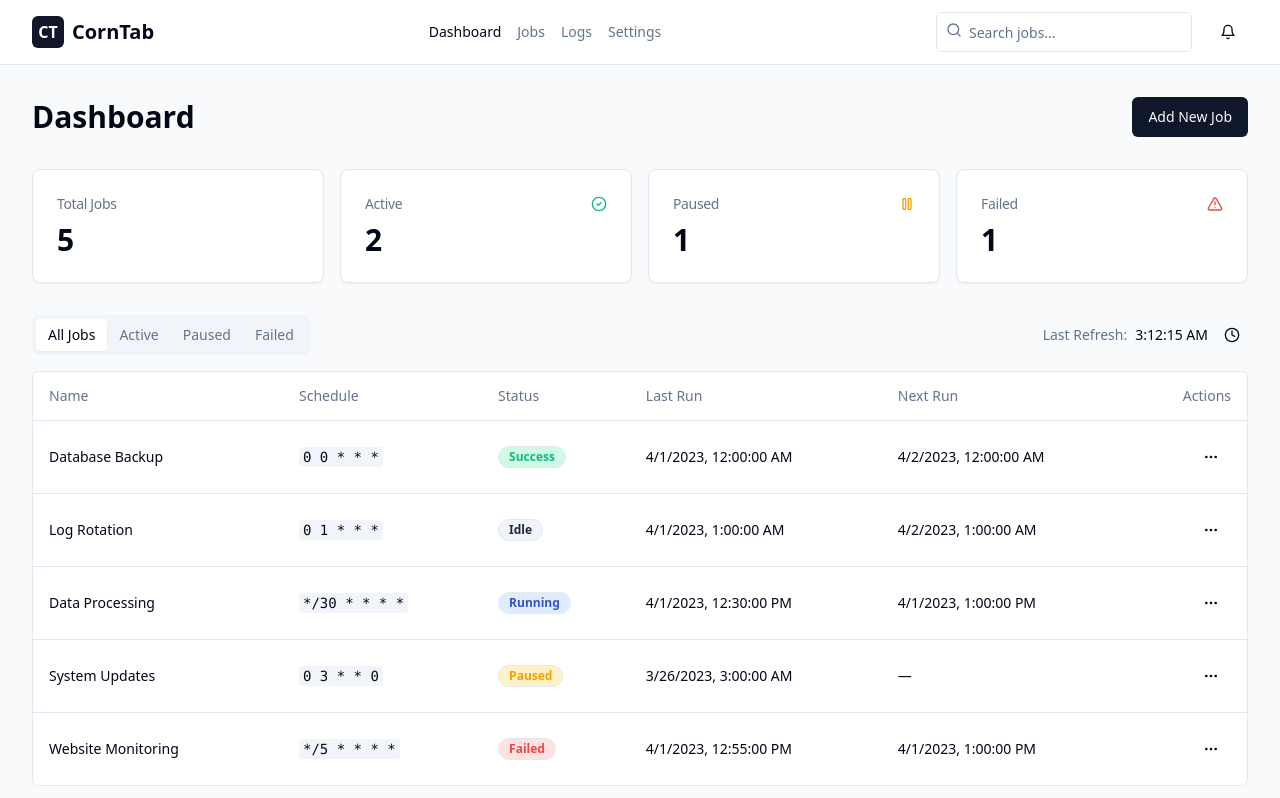
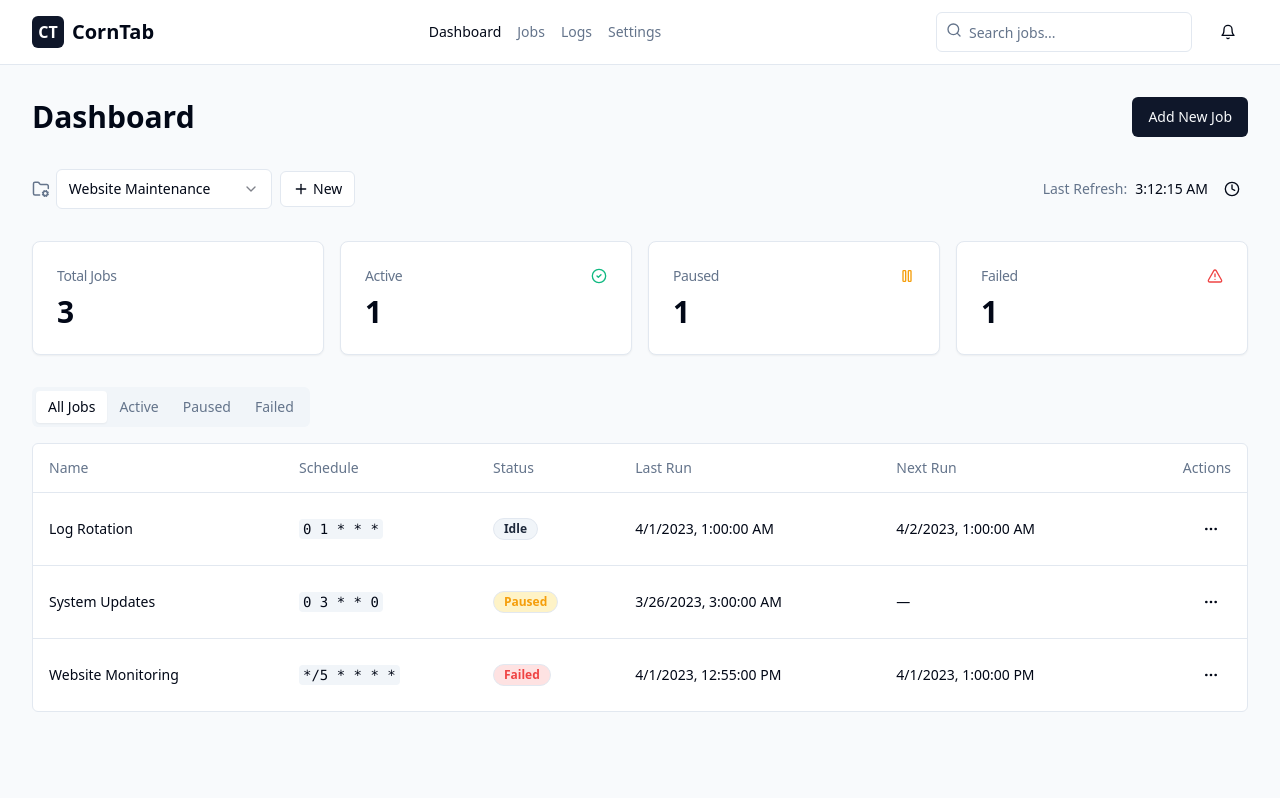
Before and after one commit to thanakrnpree123/corntab-harvest, a React (Vite) app: page / in a window 1280 px wide. Shown: the top 798 px of the page. Built offline with nearby package versions, Linux system fonts and the light colour scheme.

Commit message:
Help change code
The user requested help changing the code.

```diff
--- a/src/components/CreateJobModal.tsx
+++ b/src/components/CreateJobModal.tsx
@@ -20,19 +20,29 @@ import { Input } from "@/components/ui/input";
 import { Label } from "@/components/ui/label";
 import { Textarea } from "@/components/ui/textarea";
 import { toast } from "sonner";
+import { Project } from "@/lib/types";
 
 interface CreateJobModalProps {
   isOpen: boolean;
   onClose: () => void;
   onCreateJob: (jobData: any) => void;
+  projects: Project[];
+  selectedProjectId: string;
 }
 
-export function CreateJobModal({ isOpen, onClose, onCreateJob }: CreateJobModalProps) {
+export function CreateJobModal({
+  isOpen,
+  onClose,
+  onCreateJob,
+  projects,
+  selectedProjectId
+}: CreateJobModalProps) {
   const [jobName, setJobName] = useState("");
   const [command, setCommand] = useState("");
   const [schedule, setSchedule] = useState("");
   const [description, setDescription] = useState("");
   const [scheduleType, setScheduleType] = useState("cron");
+  const [projectId, setProjectId] = useState(selectedProjectId);
 
   const handleCreateJob = () => {
     if (!jobName || !command || !schedule) {
@@ -45,6 +55,7 @@ export function CreateJobModal({ isOpen, onClose, onCreateJob }: CreateJobModalP
       command,
       schedule,
       description,
+      projectId,
     };
 
     onCreateJob(newJob);
@@ -59,6 +70,7 @@ export function CreateJobModal({ isOpen, onClose, onCreateJob }: CreateJobModalP
     setSchedule("");
     setDescription("");
     setScheduleType("cron");
+    setProjectId(selectedProjectId);
   };
 
   const handleCancel = () => {
@@ -82,6 +94,22 @@ export function CreateJobModal({ isOpen, onClose, onCreateJob }: CreateJobModalP
           </DialogDescription>
         </DialogHeader>
         <div className="grid gap-6 py-4">
+          <div className="grid gap-2">
+            <Label htmlFor="project">Project *</Label>
+            <Select value={projectId} onValueChange={setProjectId}>
+              <SelectTrigger>
+                <SelectValue placeholder="Select a project" />
+              </SelectTrigger>
+              <SelectContent>
+                {projects.map((project) => (
+                  <SelectItem key={project.id} value={project.id}>
+                    {project.name}
+                  </SelectItem>
+                ))}
+              </SelectContent>
+            </Select>
+          </div>
+
           <div className="grid gap-2">
             <Label htmlFor="name">Job Name *</Label>
             <Input
--- /dev/null
+++ b/src/components/ProjectSelector.tsx
@@ -0,0 +1,124 @@
+
+import { useState } from "react";
+import {
+  Select,
+  SelectContent,
+  SelectGroup,
+  SelectItem,
+  SelectLabel,
+  SelectTrigger,
+  SelectValue
+} from "@/components/ui/select";
+import { Button } from "@/components/ui/button";
+import { Plus, FolderCog } from "lucide-react";
+import { Project } from "@/lib/types";
+import { Dialog, DialogContent, DialogDescription, DialogFooter, DialogHeader, DialogTitle } from "@/components/ui/dialog";
+import { Input } from "@/components/ui/input";
+import { Label } from "@/components/ui/label";
+import { Textarea } from "@/components/ui/textarea";
+import { toast } from "sonner";
+
+interface ProjectSelectorProps {
+  projects: Project[];
+  selectedProjectId: string;
+  onSelectProject: (projectId: string) => void;
+  onCreateProject: (project: Omit<Project, "id" | "createdAt" | "updatedAt">) => void;
+}
+
+export function ProjectSelector({
+  projects,
+  selectedProjectId,
+  onSelectProject,
+  onCreateProject
+}: ProjectSelectorProps) {
+  const [isCreateDialogOpen, setIsCreateDialogOpen] = useState(false);
+  const [projectName, setProjectName] = useState("");
+  const [projectDescription, setProjectDescription] = useState("");
+
+  const handleCreateProject = () => {
+    if (!projectName.trim()) {
+      toast.error("Project name is required");
+      return;
+    }
+
+    onCreateProject({
+      name: projectName,
+      description: projectDescription
+    });
+
+    setProjectName("");
+    setProjectDescription("");
+    setIsCreateDialogOpen(false);
+    toast.success("Project created successfully");
+  };
+
+  return (
+    <div className="flex items-center gap-2">
+      <div className="flex items-center gap-1.5 min-w-[240px]">
+        <FolderCog className="h-5 w-5 text-muted-foreground" />
+        <Select value={selectedProjectId} onValueChange={onSelectProject}>
+          <SelectTrigger className="w-full">
+            <SelectValue placeholder="Select a project" />
+          </SelectTrigger>
+          <SelectContent>
+            <SelectGroup>
+              <SelectLabel>Projects</SelectLabel>
+              {projects.map((project) => (
+                <SelectItem key={project.id} value={project.id}>
+                  {project.name}
+                </SelectItem>
+              ))}
+            </SelectGroup>
+          </SelectContent>
+        </Select>
+      </div>
+
+      <Button
+        size="sm"
+        variant="outline"
+        className="gap-1"
+        onClick={() => setIsCreateDialogOpen(true)}
+      >
+        <Plus className="h-4 w-4" /> New
+      </Button>
+
+      <Dialog open={isCreateDialogOpen} onOpenChange={setIsCreateDialogOpen}>
+        <DialogContent className="sm:max-w-[425px]">
+          <DialogHeader>
+            <DialogTitle>Create New Project</DialogTitle>
+            <DialogDescription>
+              Create a new project to organize your jobs.
+            </DialogDescription>
+          </DialogHeader>
+          <div className="grid gap-4 py-4">
+            <div className="grid gap-2">
+              <Label htmlFor="projectName">Project Name *</Label>
+              <Input
+                id="projectName"
+                value={projectName}
+                onChange={(e) => setProjectName(e.target.value)}
+                placeholder="My Project"
+              />
+            </div>
+            <div className="grid gap-2">
+              <Label htmlFor="projectDescription">Description</Label>
+              <Textarea
+                id="projectDescription"
+                value={projectDescription}
+                onChange={(e) => setProjectDescription(e.target.value)}
+                placeholder="Optional project description"
+                className="min-h-[80px]"
+              />
+            </div>
+          </div>
+          <DialogFooter>
+            <Button variant="outline" onClick={() => setIsCreateDialogOpen(false)}>
+              Cancel
+            </Button>
+            <Button onClick={handleCreateProject}>Create Project</Button>
+          </DialogFooter>
+        </DialogContent>
+      </Dialog>
+    </div>
+  );
+}
--- a/src/lib/types.ts
+++ b/src/lib/types.ts
@@ -1,5 +1,13 @@
 
 export type JobStatus = 'idle' | 'running' | 'success' | 'failed' | 'paused';
+
+export interface Project {
+  id: string;
+  name: string;
+  description?: string;
+  createdAt: string;
+  updatedAt: string;
+}
 
 export interface CronJob {
   id: string;
@@ -16,6 +24,7 @@ export interface CronJob {
   failCount?: number;
   successCount?: number;
   averageRuntime?: number; // in seconds
+  projectId: string; // Added project reference
 }
 
 export interface JobLog {
--- a/src/pages/Index.tsx
+++ b/src/pages/Index.tsx
@@ -1,10 +1,11 @@
 
-import { useState } from "react";
+import { useState, useEffect } from "react";
 import { Navbar } from "@/components/Navbar";
 import { JobsTable } from "@/components/JobsTable";
 import { CreateJobModal } from "@/components/CreateJobModal";
 import { JobDetails } from "@/components/JobDetails";
-import { CronJob } from "@/lib/types";
+import { ProjectSelector } from "@/components/ProjectSelector";
+import { CronJob, Project } from "@/lib/types";
 import { Button } from "@/components/ui/button";
 import { Tabs, TabsContent, TabsList, TabsTrigger } from "@/components/ui/tabs";
 import {
@@ -15,6 +16,24 @@ import {
   CardTitle,
 } from "@/components/ui/card";
 import { Play, Pause, AlertTriangle, CheckCircle2, Clock } from "lucide-react";
+
+// Mock data for projects
+const mockProjects: Project[] = [
+  {
+    id: "1",
+    name: "Website Maintenance",
+    description: "Jobs for website maintenance and monitoring",
+    createdAt: "2023-01-01T00:00:00Z",
+    updatedAt: "2023-01-01T00:00:00Z",
+  },
+  {
+    id: "2",
+    name: "Database Management",
+    description: "Jobs for database backups and maintenance",
+    createdAt: "2023-01-15T00:00:00Z",
+    updatedAt: "2023-01-15T00:00:00Z",
+  }
+];
 
 // Mock data for initial display
 const mockJobs: CronJob[] = [
@@ -32,7 +51,8 @@ const mockJobs: CronJob[] = [
     tags: ["database", "backup"],
     successCount: 86,
     failCount: 2,
-    averageRuntime: 45
+    averageRuntime: 45,
+    projectId: "2"
   },
   {
     id: "2",
@@ -48,7 +68,8 @@ const mockJobs: CronJob[] = [
     tags: ["logs", "maintenance"],
     successCount: 12,
     failCount: 0,
-    averageRuntime: 15
+    averageRuntime: 15,
+    projectId: "1"
   },
   {
     id: "3",
@@ -64,7 +85,8 @@ const mockJobs: CronJob[] = [
     tags: ["processing", "python"],
     successCount: 48,
     failCount: 3,
-    averageRuntime: 120
+    averageRuntime: 120,
+    projectId: "2"
   },
   {
     id: "4",
@@ -80,7 +102,8 @@ const mockJobs: CronJob[] = [
     tags: ["system", "maintenance"],
     successCount: 8,
     failCount: 1,
-    averageRuntime: 300
+    averageRuntime: 300,
+    projectId: "1"
   },
   {
     id: "5",
@@ -96,15 +119,43 @@ const mockJobs: CronJob[] = [
     tags: ["monitoring", "website"],
     successCount: 287,
     failCount: 3,
-    averageRuntime: 2
+    averageRuntime: 2,
+    projectId: "1"
   }
 ];
 
 const Index = () => {
+  const [projects, setProjects] = useState<Project[]>(mockProjects);
   const [jobs, setJobs] = useState<CronJob[]>(mockJobs);
+  const [selectedProjectId, setSelectedProjectId] = useState<string>(projects[0]?.id || "");
   const [isCreateModalOpen, setIsCreateModalOpen] = useState(false);
   const [selectedJob, setSelectedJob] = useState<CronJob | null>(null);
   const [isDetailSheetOpen, setIsDetailSheetOpen] = useState(false);
+
+  // Filter jobs by selected project
+  const filteredJobs = selectedProjectId
+    ? jobs.filter(job => job.projectId === selectedProjectId)
+    : jobs;
+
+  useEffect(() => {
+    // Select the first project if none is selected and there are projects
+    if (!selectedProjectId && projects.length > 0) {
+      setSelectedProjectId(projects[0].id);
+    }
+  }, [projects, selectedProjectId]);
+
+  const handleCreateProject = (projectData: Omit<Project, "id" | "createdAt" | "updatedAt">) => {
+    const newProject: Project = {
+      id: String(projects.length + 1),
+      name: projectData.name,
+      description: projectData.description,
+      createdAt: new Date().toISOString(),
+      updatedAt: new Date().toISOString(),
+    };
+
+    setProjects([...projects, newProject]);
+    setSelectedProjectId(newProject.id);
+  };
 
   const handleCreateJob = (jobData: any) => {
     const newJob: CronJob = {
@@ -114,14 +165,15 @@ const Index = () => {
       schedule: jobData.schedule,
       status: "idle",
       lastRun: null,
-      nextRun: null, // In a real app, calculate based on schedule
+      nextRun: null,
       createdAt: new Date().toISOString(),
       updatedAt: new Date().toISOString(),
       description: jobData.description,
       tags: [],
       successCount: 0,
       failCount: 0,
-      averageRuntime: 0
+      averageRuntime: 0,
+      projectId: jobData.projectId || selectedProjectId
     };
 
     setJobs([...jobs, newJob]);
@@ -132,8 +184,8 @@ const Index = () => {
     setIsDetailSheetOpen(true);
   };
 
-  const countJobsByStatus = (status: string) => {
-    return jobs.filter(job => job.status === status).length;
+  const countJobsByStatus = (status: string, jobList: CronJob[]) => {
+    return jobList.filter(job => job.status === status).length;
   };
 
   return (
@@ -144,9 +196,28 @@ const Index = () => {
         <div className="flex flex-col gap-8">
           <div className="flex justify-between items-center">
             <h1 className="text-3xl font-bold">Dashboard</h1>
-            <Button onClick={() => setIsCreateModalOpen(true)}>
-              Add New Job
-            </Button>
+            <div className="flex items-center gap-2">
+              <Button onClick={() => setIsCreateModalOpen(true)}>
+                Add New Job
+              </Button>
+            </div>
+          </div>
+
+          <div className="flex flex-col md:flex-row justify-between items-start md:items-center gap-4">
+            <ProjectSelector
+              projects={projects}
+              selectedProjectId={selectedProjectId}
+              onSelectProject={setSelectedProjectId}
+              onCreateProject={handleCreateProject}
+            />
+
+            <div className="flex items-center gap-2 text-sm">
+              <span className="text-muted-foreground">Last Refresh:</span>
+              <span>{new Date().toLocaleTimeString()}</span>
+              <Button variant="ghost" size="icon" className="h-8 w-8">
+                <Clock className="h-4 w-4" />
+              </Button>
+            </div>
           </div>
 
           <div className="grid grid-cols-1 md:grid-cols-2 lg:grid-cols-4 gap-4">
@@ -155,7 +226,7 @@ const Index = () => {
                 <CardTitle className="text-sm font-medium text-muted-foreground">Total Jobs</CardTitle>
               </CardHeader>
               <CardContent>
-                <div className="text-3xl font-bold">{jobs.length}</div>
+                <div className="text-3xl font-bold">{filteredJobs.length}</div>
               </CardContent>
             </Card>
             <Card>
@@ -164,7 +235,7 @@ const Index = () => {
                 <CheckCircle2 className="h-4 w-4 text-success" />
               </CardHeader>
               <CardContent>
-                <div className="text-3xl font-bold">{countJobsByStatus("running") + countJobsByStatus("idle")}</div>
+                <div className="text-3xl font-bold">{countJobsByStatus("running", filteredJobs) + countJobsByStatus("idle", filteredJobs)}</div>
               </CardContent>
             </Card>
             <Card>
@@ -173,7 +244,7 @@ const Index = () => {
                 <Pause className="h-4 w-4 text-warning" />
               </CardHeader>
               <CardContent>
-                <div className="text-3xl font-bold">{countJobsByStatus("paused")}</div>
+                <div className="text-3xl font-bold">{countJobsByStatus("paused", filteredJobs)}</div>
               </CardContent>
             </Card>
             <Card>
@@ -182,7 +253,7 @@ const Index = () => {
                 <AlertTriangle className="h-4 w-4 text-error" />
               </CardHeader>
               <CardContent>
-                <div className="text-3xl font-bold">{countJobsByStatus("failed")}</div>
+                <div className="text-3xl font-bold">{countJobsByStatus("failed", filteredJobs)}</div>
               </CardContent>
             </Card>
           </div>
@@ -195,37 +266,29 @@ const Index = () => {
                 <TabsTrigger value="paused">Paused</TabsTrigger>
                 <TabsTrigger value="failed">Failed</TabsTrigger>
               </TabsList>
-
-              <div className="flex items-center gap-2 text-sm">
-                <span className="text-muted-foreground">Last Refresh:</span>
-                <span>{new Date().toLocaleTimeString()}</span>
-                <Button variant="ghost" size="icon" className="h-8 w-8">
-                  <Clock className="h-4 w-4" />
-                </Button>
-              </div>
             </div>
 
             <TabsContent value="all" className="mt-4">
-              <JobsTable jobs={jobs} onViewDetails={handleViewJobDetails} />
+              <JobsTable jobs={filteredJobs} onViewDetails={handleViewJobDetails} />
             </TabsContent>
 
             <TabsContent value="active" className="mt-4">
               <JobsTable
-                jobs={jobs.filter(job => job.status === "running" || job.status === "idle")}
+                jobs={filteredJobs.filter(job => job.status === "running" || job.status === "idle")}
                 onViewDetails={handleViewJobDetails}
               />
             </TabsContent>
 
             <TabsContent value="paused" className="mt-4">
               <JobsTable
-                jobs={jobs.filter(job => job.status === "paused")}
+                jobs={filteredJobs.filter(job => job.status === "paused")}
                 onViewDetails={handleViewJobDetails}
               />
             </TabsContent>
 
             <TabsContent value="failed" className="mt-4">
               <JobsTable
-                jobs={jobs.filter(job => job.status === "failed")}
+                jobs={filteredJobs.filter(job => job.status === "failed")}
                 onViewDetails={handleViewJobDetails}
               />
             </TabsContent>
@@ -236,6 +299,8 @@ const Index = () => {
           isOpen={isCreateModalOpen}
           onClose={() => setIsCreateModalOpen(false)}
           onCreateJob={handleCreateJob}
+          projects={projects}
+          selectedProjectId={selectedProjectId}
         />
 
         <JobDetails
```
